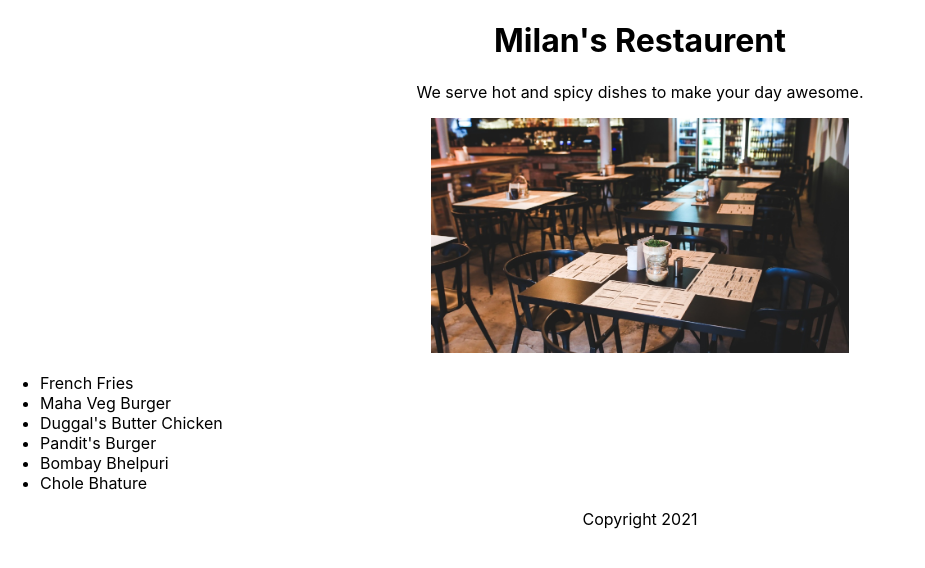
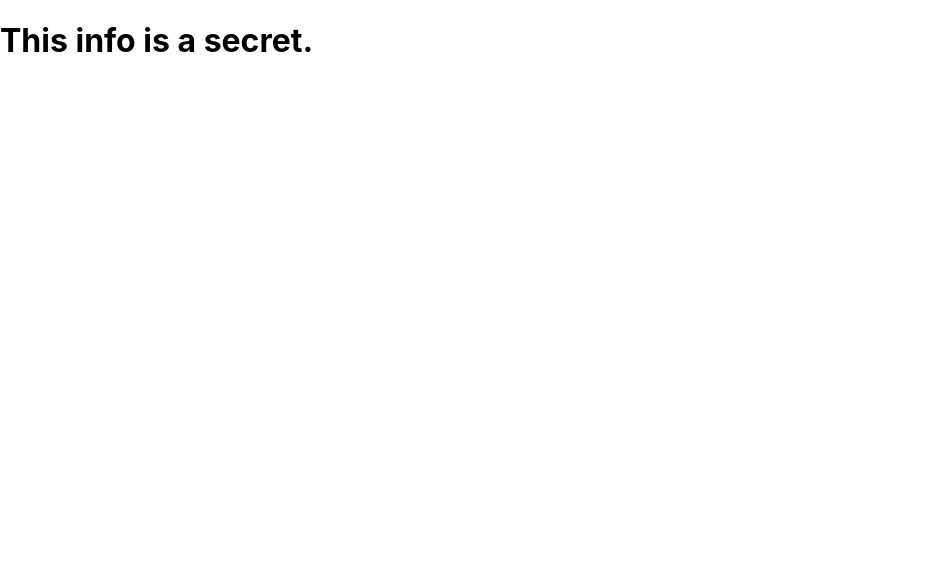
Before and after one commit to MillanAir/react-essentials, a React (Create React App) app: page / in a window 1280 px wide. Shown: the top 568 px of the page, without its empty margins (0-925 px from the left). Built offline with nearby package versions, Linux system fonts and the light colour scheme.

Commit message:
conditional rendering

```diff
--- a/src/App.js
+++ b/src/App.js
@@ -1,58 +1,24 @@
 import './App.css';
-import restaurent from "./restaurent.jpg";
 
-function Header(props){
-  console.log(props);
-  return(
-    <header>
-      <h1>{props.name}'s Restaurent</h1>
-    </header>
+function SecretComponent() {
+  return (
+    <h1>This info is a secret.</h1>
   );
 }
 
-
-
-function Main(props){
-  return(
-    <section>
-      <p>We serve hot and spicy dishes to make your day {props.adjective}.</p>
-      <img src={restaurent} height={235} alt="inside the restaurent" />
-      <ul style={{textAlign: "left"}}>
-        {dishes.map((dishes) => (
-        <li key={dishes}>{dishes}</li>
-        ))}
-      </ul>
-    </section>
+function RegularComponent() {
+  return (
+    <h1>This info is a open for public.</h1>
   );
 }
 
-function Footer(props){
-  return(
-    <footer>
-      <p>Copyright {props.year} </p>
-    </footer>
-  );
-}
-
-
-const dishes = [
-  "French Fries",
-  "Maha Veg Burger",
-  "Duggal's Butter Chicken",
-  "Pandit's Burger",
-  "Bombay Bhelpuri",
-  "Chole Bhature"
-]
-
-
-function App() {
+//We passed properties in the App function and used authorized identifier
+function App({authorized}) {
   return (
-    <div className="App">
-      <Header name="Milan" dishes={dishes} />
-      <Main adjective="awesome" />
-      <Footer year={new Date().getFullYear()} />
-    </div>
-  );
+    <>
+      {authorized ? <SecretComponent /> : <RegularComponent />}
+    </>
+  )
 }
 
 export default App;
--- a/src/index.js
+++ b/src/index.js
@@ -3,7 +3,11 @@ import ReactDOM from 'react-dom';
 import './index.css';
 import App from "./App"
 
+const [, , third] = ["boots", "tent", "headlamp"];
+console.log(third);
+
+//Authorized components only
 ReactDOM.render(
-    <App />,
+  <App authorized={true} />,
   document.getElementById('root')
 );
```
Also changed, not shown: 1 other file (tests, documents, lock files or other folders).
